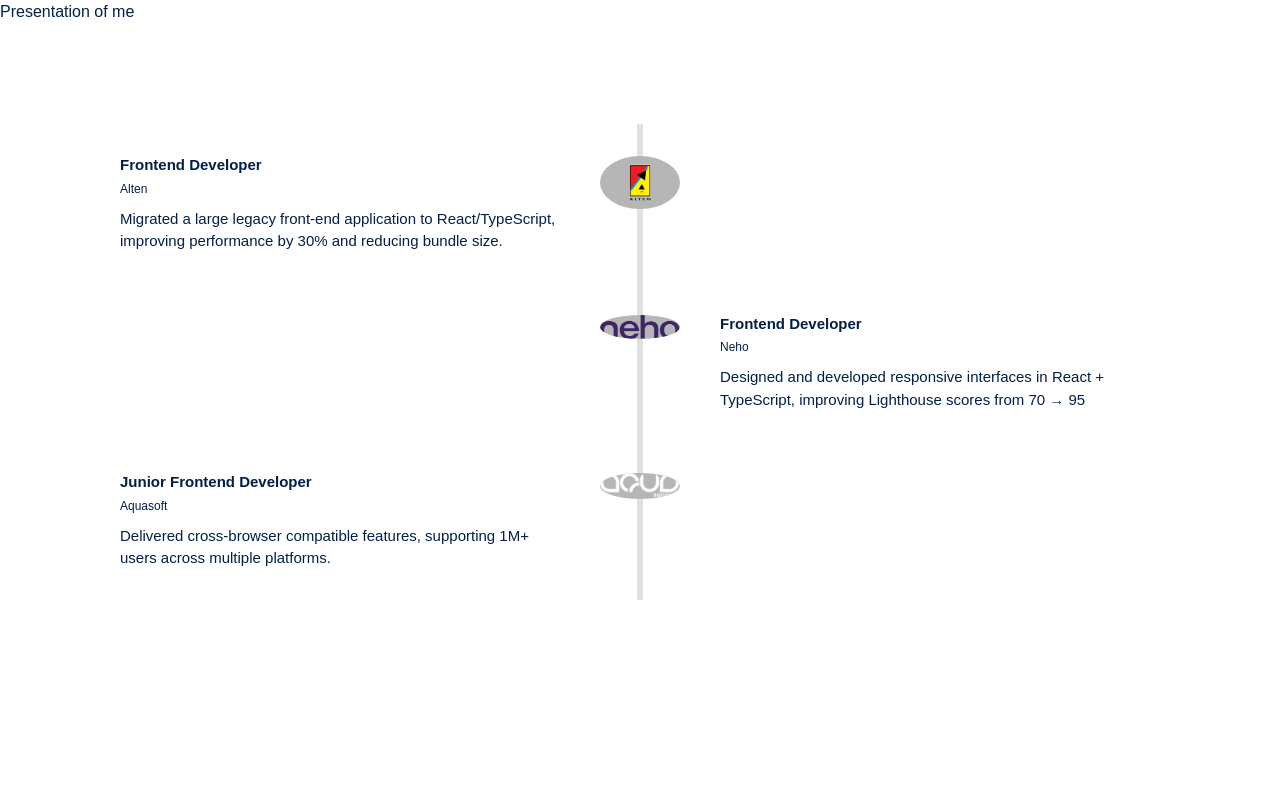
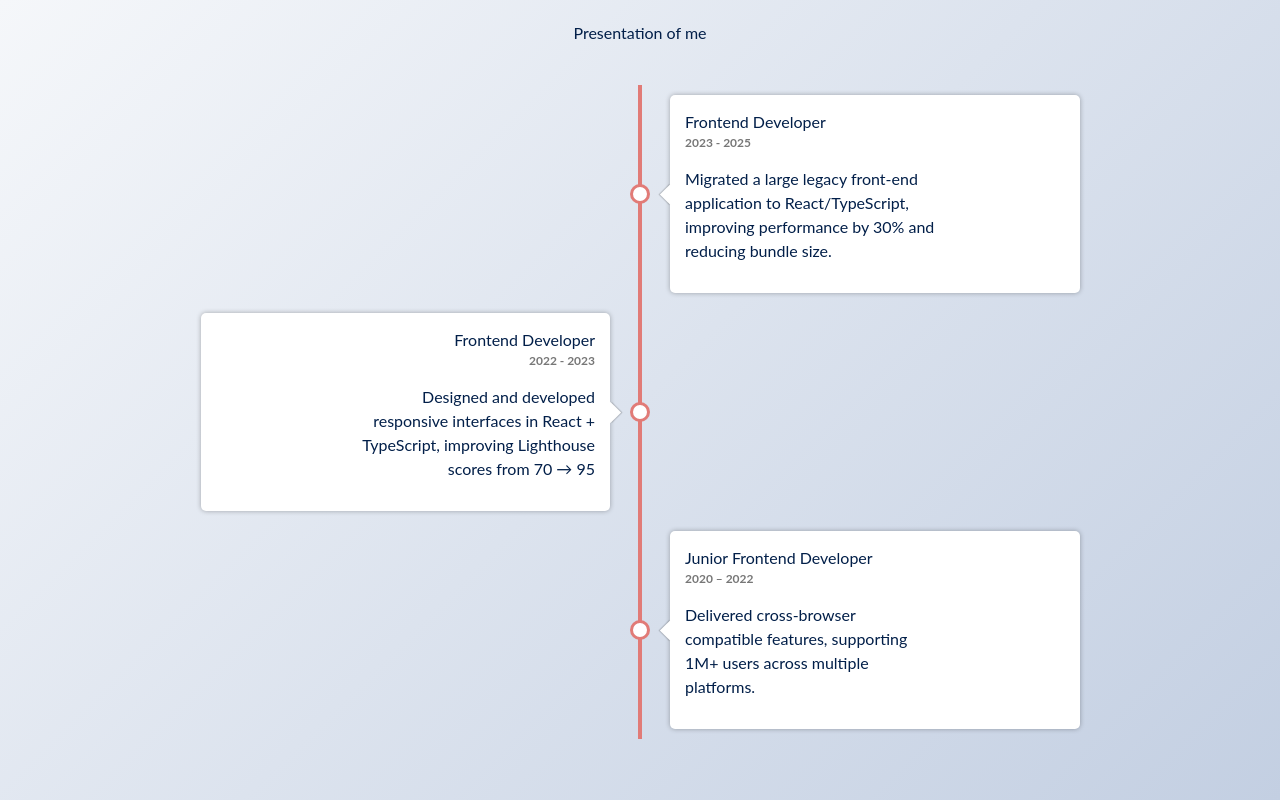
Before and after one commit to GabrielMolocea/portfolio, a Next.js app: page / in a window 1280 px wide. Built offline with nearby package versions, Linux system fonts and the light colour scheme.

Commit message:
new timeline

```diff
--- a/app/TimeLine.tsx
+++ b/app/TimeLine.tsx
@@ -30,30 +30,51 @@ const jobHistory = [
 	},
 ];
 
-function TimeLine() {
+type Job = {
+	id: number;
+	title: string;
+	company: string;
+	timeframe?: string;
+	description: string;
+	image?: string;
+};
+
+const TimelineItem = ({
+	job,
+	sided,
+}: {
+	job: Job;
+	sided: "left" | "right";
+}) => (
+	<div className="timeline-item">
+		<div className="timeline-item-content">
+			{/* {job.image && (
+			<img src={job.image} alt={`${job.company} logo`} className="company-logo" />
+		)} */}
+			<span
+				className="tag"
+				// style={{ background: data.category.color }}
+			>
+				{job.company}
+			</span>
+			<h2>{job.title}</h2>
+			{<time>{job.timeframe}</time>}
+			<p>{job.description}</p>
+			<span className="circle" />
+		</div>
+	</div>
+);
+
+export default function TimeLine() {
 	return (
-		<div className="timeline">
+		<div className="timeline-container">
 			{jobHistory.map((job, index) => (
-				<div
+				<TimelineItem
 					key={job.id}
-					className={`container ${
-						index % 2 === 0 ? "left-container" : "right-container"
-					}`}
-				>
-					<img
-						src={job.image}
-						alt={`${job.company} logo`}
-						className="company-logo"
-					/>
-					<div className="text-box">
-						<h2>{job.title}</h2>
-						<small>{job.company}</small>
-						<p>{job.description}</p>
-            <span className={`${index % 2 === 0 ? "left-container-arrow" : "right-container-arrow"}`}></span>
-					</div>
-				</div>
+					job={job}
+					sided={index % 2 === 0 ? "left" : "right"}
+				/>
 			))}
 		</div>
 	);
 }
-export default TimeLine;
--- a/app/globals.css
+++ b/app/globals.css
@@ -3,6 +3,7 @@
 :root {
 	--background: #ffffff;
 	--foreground: #021f49;
+	color-scheme: light dark;
 }
 
 @theme inline {
--- a/app/timeLine.css
+++ b/app/timeLine.css
@@ -1,99 +1,210 @@
-.timeline {
-	position: relative;
-	max-width: 1200px;
-	margin: 100px auto;
+* {
+	box-sizing: border-box;
 }
 
-.container {
-	padding: 10px 50px;
+body {
+	background-image: linear-gradient(135deg, #f5f7fa 0%, #c3cfe2 100%);
+
+	display: flex;
+	align-items: center;
+	justify-content: center;
+	flex-direction: column;
+
+	min-height: 100vh;
+	font-family: "Lato", sans-serif;
+	margin: 0;
+}
+
+h1 {
+	text-align: center;
+}
+
+#app {
+	padding: 0 20px;
+	width: 100%;
+}
+
+.timeline-container {
+	display: flex;
+	flex-direction: column;
 	position: relative;
+	margin: 40px 0;
+}
+
+.timeline-container::after {
+	background-color: #e17b77;
+	content: "";
+	position: absolute;
+	left: calc(50% - 2px);
+	width: 4px;
+	height: 100%;
+}
+
+.timeline-item {
+	display: flex;
+	justify-content: flex-end;
+	padding-right: 30px;
+	position: relative;
+	margin: 10px 0;
 	width: 50%;
+}
 
-	img {
-		background-color: #b6b6b6;
-		position: absolute;
-		width: 80px;
-		border-radius: 50%;
-		right: -40px;
-		top: 32px;
-		z-index: 10;
+.timeline-item:nth-child(odd) {
+	align-self: flex-end;
+	justify-content: flex-start;
+	padding-left: 30px;
+	padding-right: 0;
+}
+
+.timeline-item-content {
+	box-shadow: 0 0 5px rgba(0, 0, 0, 0.3);
+	border-radius: 5px;
+	background-color: #fff;
+	display: flex;
+	flex-direction: column;
+	align-items: flex-end;
+	padding: 15px;
+	position: relative;
+	width: 1200px;
+	max-width: 70%;
+	text-align: right;
+}
+
+.timeline-item-content::after {
+	content: " ";
+	background-color: #fff;
+	box-shadow: 1px -1px 1px rgba(0, 0, 0, 0.2);
+	position: absolute;
+	right: -7.5px;
+	top: calc(50% - 7.5px);
+	transform: rotate(45deg);
+	width: 15px;
+	height: 15px;
+}
+
+.timeline-item:nth-child(odd) .timeline-item-content {
+	text-align: left;
+	align-items: flex-start;
+}
+
+.timeline-item:nth-child(odd) .timeline-item-content::after {
+	right: auto;
+	left: -7.5px;
+	box-shadow: -1px 1px 1px rgba(0, 0, 0, 0.2);
+}
+
+.timeline-item-content .tag {
+	color: #fff;
+	font-size: 12px;
+	font-weight: bold;
+	top: 5px;
+	left: 5px;
+	letter-spacing: 1px;
+	padding: 5px;
+	position: absolute;
+	text-transform: uppercase;
+}
+
+.timeline-item:nth-child(odd) .timeline-item-content .tag {
+	left: auto;
+	right: 5px;
+}
+
+.timeline-item-content time {
+	color: #777;
+	font-size: 12px;
+	font-weight: bold;
+}
+
+.timeline-item-content p {
+	font-size: 16px;
+	line-height: 24px;
+	margin: 15px 0;
+	max-width: 250px;
+}
+
+.timeline-item-content a {
+	color: #333;
+	text-decoration: none;
+	font-size: 14px;
+	font-weight: bold;
+}
+
+.timeline-item-content a::after {
+	content: " ►";
+	font-size: 12px;
+}
+
+.timeline-item-content .circle {
+	background-color: #fff;
+	border: 3px solid #e17b77;
+	border-radius: 50%;
+	position: absolute;
+	top: calc(50% - 10px);
+	right: -40px;
+	width: 20px;
+	height: 20px;
+	z-index: 100;
+}
+
+.timeline-item:nth-child(odd) .timeline-item-content .circle {
+	right: auto;
+	left: -40px;
+}
+
+@media only screen and (max-width: 1023px) {
+	.timeline-item-content {
+		max-width: 100%;
 	}
 }
 
-.text-box {
-	padding: 20px 30px;
-	background: #fff;
-	position: relative;
-	border-radius: 6px;
-	font-size: 15px;
-	z-index: 2;
-
-	h2 {
-		font-weight: 600;
+@media only screen and (max-width: 767px) {
+	.timeline-item-content,
+	.timeline-item:nth-child(odd) .timeline-item-content {
+		padding: 15px 10px;
+		text-align: center;
+		align-items: center;
 	}
 
-	small {
-		display: inline-block;
-		margin-bottom: 10px;
+	.timeline-item-content .tag {
+		width: calc(100% - 10px);
+		text-align: center;
+	}
+
+	.timeline-item-content time {
+		margin-top: 20px;
+	}
+
+	.timeline-item-content a {
+		text-decoration: underline;
+	}
+
+	.timeline-item-content a::after {
+		display: none;
 	}
 }
 
-.left-container {
+footer {
+	background-color: #222;
+	color: #fff;
+	font-size: 14px;
+	bottom: 0;
+	position: fixed;
 	left: 0;
+	right: 0;
+	text-align: center;
+	z-index: 999;
 }
 
-.right-container {
-	left: 50%;
-
-	img {
-		left: -40px;
-	}
+footer p {
+	margin: 10px 0;
 }
 
-.timeline::after {
-	content: "";
-	position: absolute;
-	left: 50%;
-	top: 0;
-	bottom: 0; /* ensure full height of the timeline */
-	width: 6px;
-	background-color: #e0e0e0; /* neutral visible color - adjust as needed */
-	transform: translateX(-50%);
-	z-index: 0; /* keep it behind content but above page background */
+footer i {
+	color: red;
 }
 
-.left-container-arrow {
-	height: 0;
-	width: 0;
-	position: absolute;
-	top: 28px;
-	z-index: 1;
-	border-top: 15px solid transparent;
-	border-bottom: 15px solid transparent;
-	border-left: 15px solid #fff;
-	right: -15px;
+footer a {
+	color: #3c97bf;
+	text-decoration: none;
 }
-.right-container-arrow {
-	height: 0;
-	width: 0;
-	position: absolute;
-	top: 28px;
-	z-index: 1;
-	border-top: 15px solid transparent;
-	border-bottom: 15px solid transparent;
-	border-right: 15px solid #fff;
-	left: -16px;
-}
-
-@media (prefers-color-scheme: dark) {
-	.text-box {
-		background: #b6b6b6;
-		color: #fff;
-	}
-	.left-container-arrow {
-		border-left: 15px solid #b6b6b6;
-	}
-	.right-container-arrow {
-		border-right: 15px solid #b6b6b6;
-	}
-}
```
Lines whose indentation alone changed are shown as unchanged.
